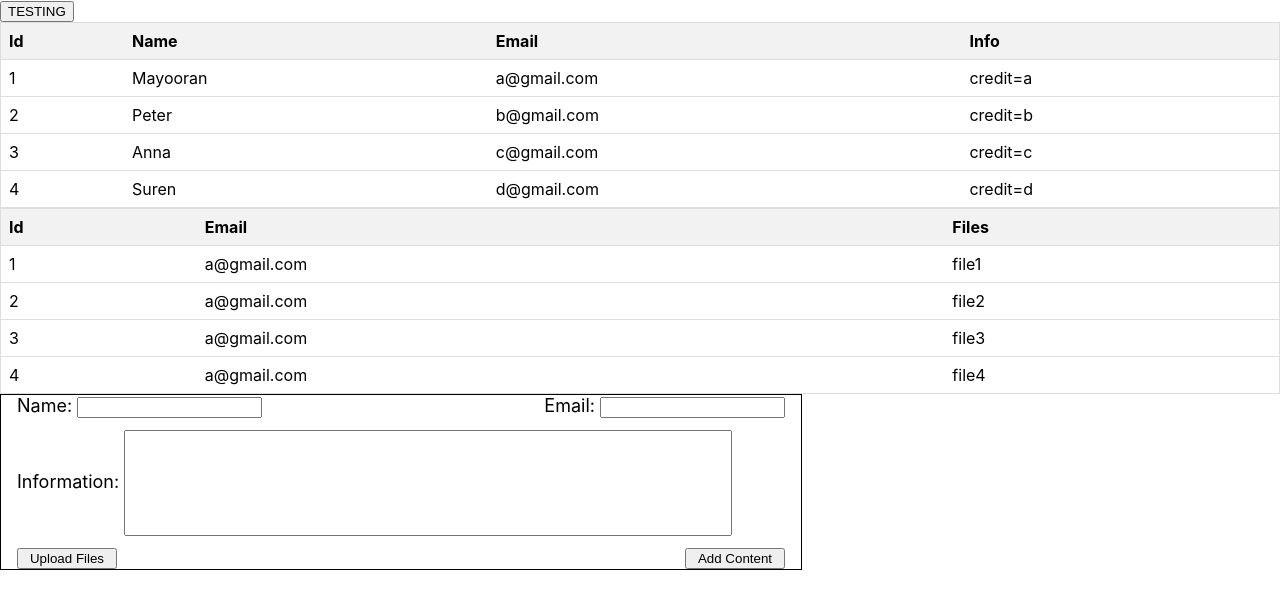
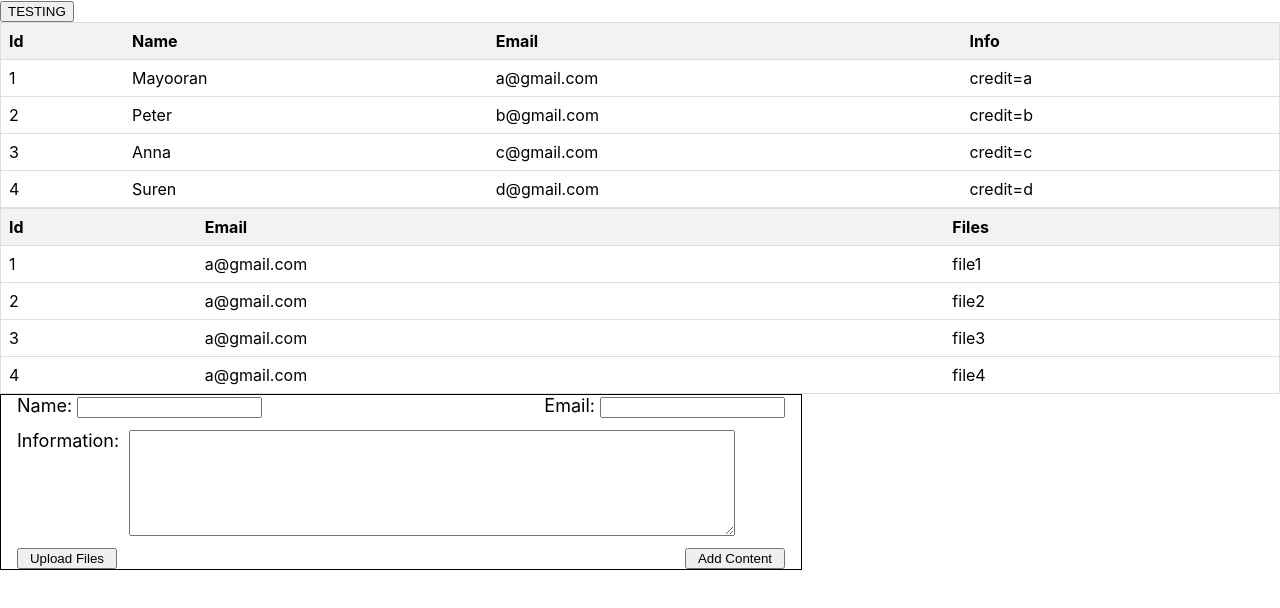
Before and after one commit to talK951/GmailScraperAndMaker, a React (Create React App) app: page / in a window 1280 px wide. Shown: the top 608 px of the page. Built offline with nearby package versions, Linux system fonts and the light colour scheme.

Commit message:
KAN-8-text positioning within info textbox and formatting

```diff
--- a/src/AddClientBox/AddClientBox.css
+++ b/src/AddClientBox/AddClientBox.css
@@ -16,6 +16,11 @@
 
 .information {
     grid-column: span 2;
+    display:flex;
+}
+
+.information > label {
+    padding-right: 10px;
 }
 
 .information > .textbox {
--- a/src/AddClientBox/AddClientBox.js
+++ b/src/AddClientBox/AddClientBox.js
@@ -17,8 +17,8 @@ const AddClientBox = () => {
             ]
         );
         setName("");
-        setEmail("")
-        setInfo("")
+        setEmail("");
+        setInfo("");
     }
 
     return (
@@ -30,7 +30,8 @@ const AddClientBox = () => {
                 </div>
 
                 <div className="information">
-                    Information: <input type="text" value={info} className="textbox" onChange={(evt) => { setInfo(evt.target.value) }}/>
+                    <label htmlFor="info-text-area">Information:</label>
+                    <textarea id="info-text-area" type="text" value={info} className="textbox" onChange={(evt) => { setInfo(evt.target.value) }}/>
                 </div>
 
                 {/* print clients */}
@@ -44,7 +45,6 @@ const AddClientBox = () => {
                 ))
                 } */}
 
-
                 <div className="button-div">
                     <button type="button">Upload Files</button>
                     <button type="button" onClick={() => addClient(name, email, info)}>Add Content</button>
```
